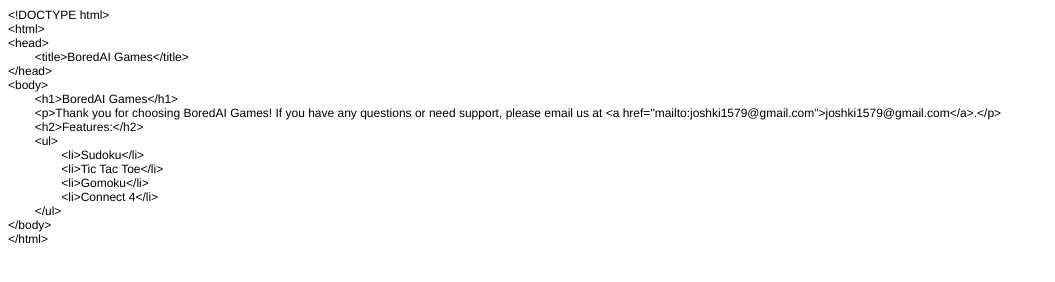
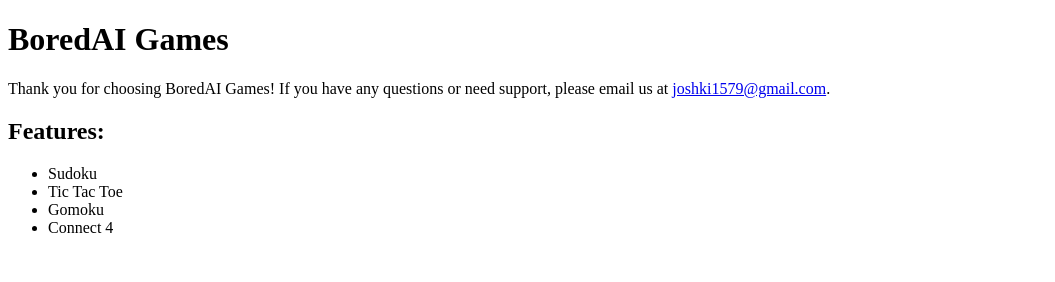
Before and after one commit to Josh-Ki/boredAISupports, a plain HTML site: page index.html in a window 1280 px wide. Shown: the whole page, without its empty margins (0-1055 px from the left). Drawn offline with Linux system fonts and the light colour scheme.

Commit message:
Update index.html

```diff
--- a/index.html
+++ b/index.html
@@ -1,33 +1,17 @@
-<!DOCTYPE html PUBLIC "-//W3C//DTD HTML 4.01//EN" "http://www.w3.org/TR/html4/strict.dtd">
+<!DOCTYPE html>
 <html>
 <head>
-  <meta http-equiv="Content-Type" content="text/html; charset=utf-8">
-  <meta http-equiv="Content-Style-Type" content="text/css">
-  <title></title>
-  <meta name="Generator" content="Cocoa HTML Writer">
-  <meta name="CocoaVersion" content="2299">
-  <style type="text/css">
-    p.p1 {margin: 0.0px 0.0px 0.0px 0.0px; font: 12.0px Helvetica}
-    span.Apple-tab-span {white-space:pre}
-  </style>
+	<title>BoredAI Games</title>
 </head>
 <body>
-<p class="p1">&lt;!DOCTYPE html&gt;</p>
-<p class="p1">&lt;html&gt;</p>
-<p class="p1">&lt;head&gt;</p>
-<p class="p1"><span class="Apple-tab-span">	</span>&lt;title&gt;BoredAI Games&lt;/title&gt;</p>
-<p class="p1">&lt;/head&gt;</p>
-<p class="p1">&lt;body&gt;</p>
-<p class="p1"><span class="Apple-tab-span">	</span>&lt;h1&gt;BoredAI Games&lt;/h1&gt;</p>
-<p class="p1"><span class="Apple-tab-span">	</span>&lt;p&gt;Thank you for choosing BoredAI Games! If you have any questions or need support, please email us at &lt;a href="mailto:joshki1579@gmail.com"&gt;joshki1579@gmail.com&lt;/a&gt;.&lt;/p&gt;</p>
-<p class="p1"><span class="Apple-tab-span">	</span>&lt;h2&gt;Features:&lt;/h2&gt;</p>
-<p class="p1"><span class="Apple-tab-span">	</span>&lt;ul&gt;</p>
-<p class="p1"><span class="Apple-tab-span">	</span><span class="Apple-tab-span">	</span>&lt;li&gt;Sudoku&lt;/li&gt;</p>
-<p class="p1"><span class="Apple-tab-span">	</span><span class="Apple-tab-span">	</span>&lt;li&gt;Tic Tac Toe&lt;/li&gt;</p>
-<p class="p1"><span class="Apple-tab-span">	</span><span class="Apple-tab-span">	</span>&lt;li&gt;Gomoku&lt;/li&gt;</p>
-<p class="p1"><span class="Apple-tab-span">	</span><span class="Apple-tab-span">	</span>&lt;li&gt;Connect 4&lt;/li&gt;</p>
-<p class="p1"><span class="Apple-tab-span">	</span>&lt;/ul&gt;</p>
-<p class="p1">&lt;/body&gt;</p>
-<p class="p1">&lt;/html&gt;</p>
+	<h1>BoredAI Games</h1>
+	<p>Thank you for choosing BoredAI Games! If you have any questions or need support, please email us at <a href="mailto:joshki1579@gmail.com">joshki1579@gmail.com</a>.</p>
+	<h2>Features:</h2>
+	<ul>
+		<li>Sudoku</li>
+		<li>Tic Tac Toe</li>
+		<li>Gomoku</li>
+		<li>Connect 4</li>
+	</ul>
 </body>
 </html>
```
